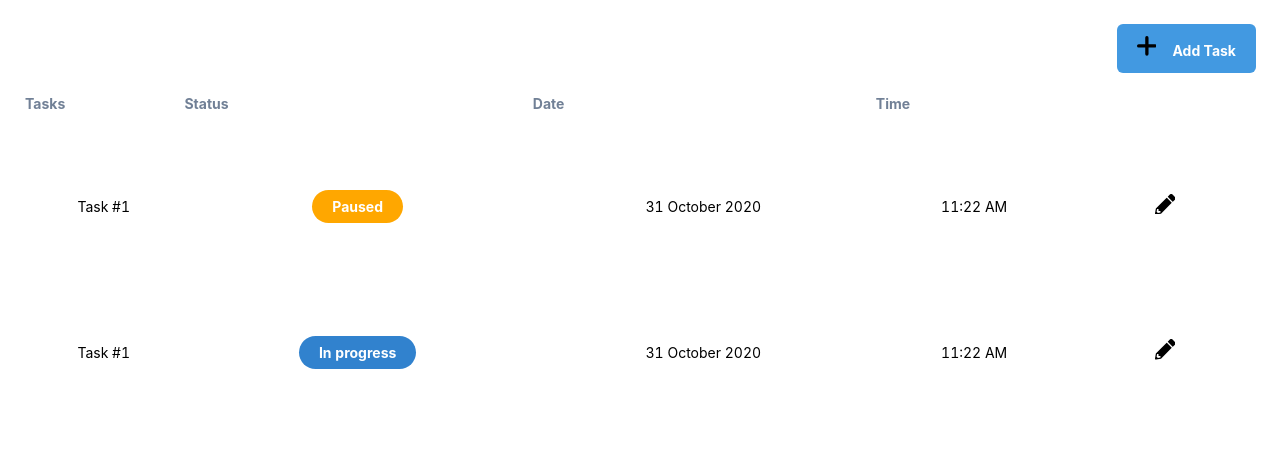
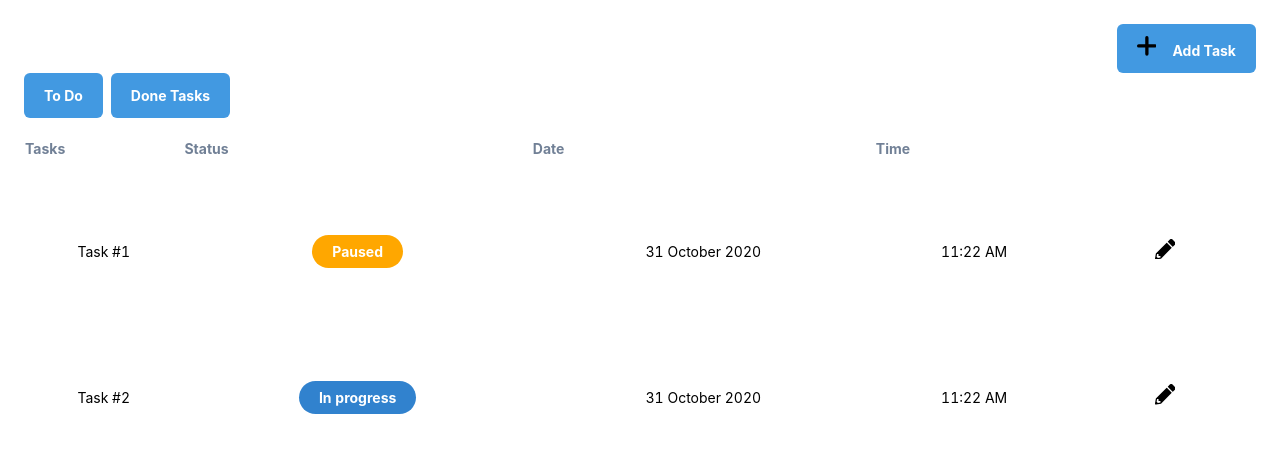
Before and after one commit to sahelhamed/todo-app, a React (Create React App) app: page / in a window 1280 px wide. Shown: the top 452 px of the page. Built offline with nearby package versions, Linux system fonts and the light colour scheme.

Commit message:
chore: filter todos

```diff
--- a/src/components/Button.tsx
+++ b/src/components/Button.tsx
@@ -14,9 +14,9 @@ const Button = ({ title, onClick, className, icon }: Props): ReactElement => {
     <button
       type="button"
       className={cn(
-        className,
         title !== '' ? 'bg-blue-500' : 'bg-transparent',
         'text-white border-none font-Roboto font-bold rounded-md px-5 py-3',
+        className,
       )}
       onClick={onClick}
     >
--- a/src/components/Modal.tsx
+++ b/src/components/Modal.tsx
@@ -26,8 +26,8 @@ const Modal = ({
         <div className="mb-5 font-bold">{title}</div>
         <div>{children}</div>
         <div className="flex flex-row justify-between mt-5">
+          <Button onClick={onClose} title={CANCEL} />
           <Button onClick={onSubmit} title={SUBMIT} />
-          <Button onClick={onClose} title={CANCEL} />
         </div>
       </div>
     </div>
--- a/src/components/Todos.tsx
+++ b/src/components/Todos.tsx
@@ -1,5 +1,5 @@
 // Node_modules
-import React, { ReactElement, useCallback, useState } from 'react';
+import React, { ReactElement, useCallback, useEffect, useState } from 'react';
 // Components
 import Table from './Table';
 import Label from './Label';
@@ -7,7 +7,16 @@ import AddTodosForm from './AddTodosForm';
 import Modal from './Modal';
 import Button from './Button';
 // Constants
-import { DATE, STATUS, TASKS, TIME, PAUSED, ADD_TASK } from '../constants/text';
+import {
+  DATE,
+  STATUS,
+  TASKS,
+  TIME,
+  PAUSED,
+  ADD_TASK,
+  TODO,
+  DONE_TASKS,
+} from '../constants/text';
 import COLUMN_TYPE_KEYS from '../constants/constants';
 // Models
 import { Column, Data } from '../models/table';
@@ -25,14 +34,21 @@ const Todos = (): ReactElement => {
     },
     {
       id: 2,
-      task: 'Task #1',
+      task: 'Task #2',
       status: 'In progress',
+      date: 'Sat Oct 31 2020 14:52:01 GMT+0330 (Iran Standard Time)',
+    },
+    {
+      id: 3,
+      task: 'Task #3',
+      status: 'Done',
       date: 'Sat Oct 31 2020 14:52:01 GMT+0330 (Iran Standard Time)',
     },
   ];
 
   // States
   const [todos, setTodos] = useState<Data[]>(initialTodos);
+  const [filteredTodos, setFilteredTodos] = useState<Data[]>(initialTodos);
   const [isModalOpen, setIsModalOpen] = useState<boolean>(false);
   const [formData, setFormData] = useState<Data>({});
 
@@ -130,6 +146,24 @@ const Todos = (): ReactElement => {
     closeModal();
   };
 
+  /**
+   * A function for add todos
+   */
+  const filterTodo = useCallback(
+    (showDonesTodo: boolean): void => {
+      setFilteredTodos(
+        todos.filter((todo) =>
+          showDonesTodo ? todo.status === 'Done' : todo.status !== 'Done',
+        ),
+      );
+    },
+    [todos],
+  );
+
+  useEffect(() => {
+    filterTodo(false);
+  }, [filterTodo]);
+
   return (
     <div className="flex flex-col">
       <Button
@@ -138,6 +172,18 @@ const Todos = (): ReactElement => {
         onClick={openModal}
         icon={<PlusIcon className="text-white" />}
       />
+      <div className="border-b">
+        <Button
+          className="bg-white mr-2"
+          title={TODO}
+          onClick={(): void => filterTodo(false)}
+        />
+        <Button
+          className="bg-white"
+          title={DONE_TASKS}
+          onClick={(): void => filterTodo(true)}
+        />
+      </div>
       <Modal
         isOpen={isModalOpen}
         title={ADD_TASK}
@@ -146,7 +192,7 @@ const Todos = (): ReactElement => {
       >
         <AddTodosForm formData={formData} setFormData={setFormData} />
       </Modal>
-      <Table data={todos} columns={columns} />
+      <Table data={filteredTodos} columns={columns} />
     </div>
   );
 };
--- a/src/constants/text.tsx
+++ b/src/constants/text.tsx
@@ -7,3 +7,5 @@ export const PAUSED = 'Paused';
 export const ADD_TASK = 'Add Task';
 export const SUBMIT = 'Submit';
 export const CANCEL = 'Cancel';
+export const TODO = 'To Do';
+export const DONE_TASKS = 'Done Tasks';
```
